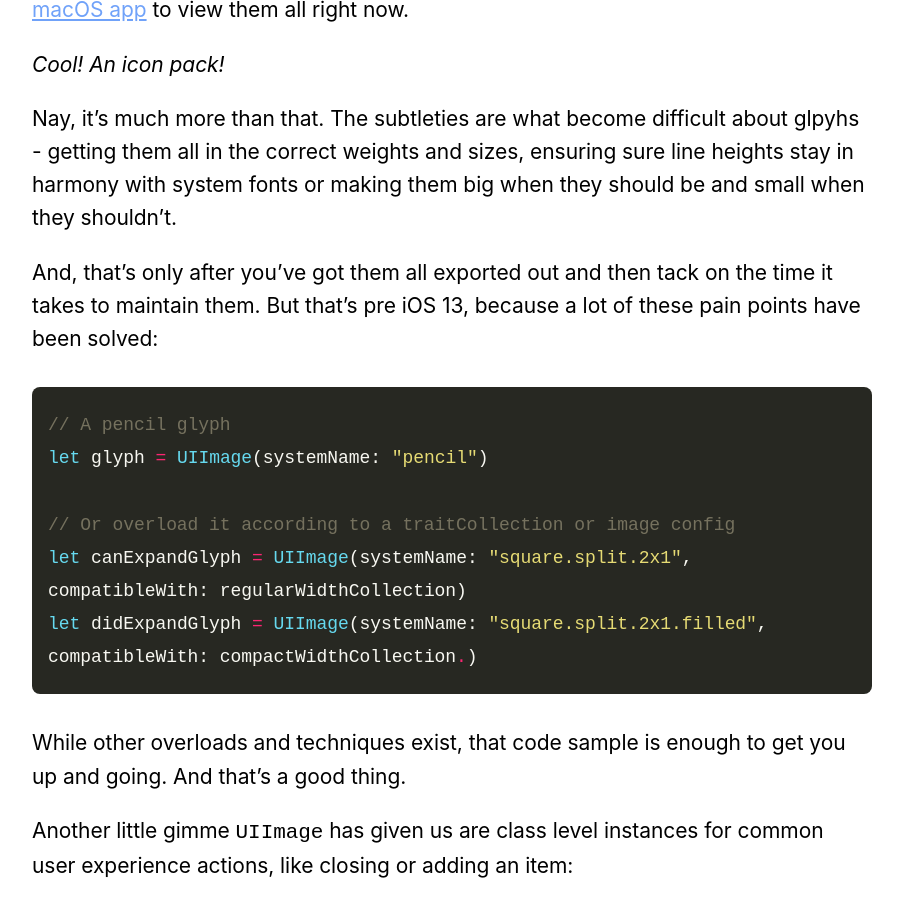
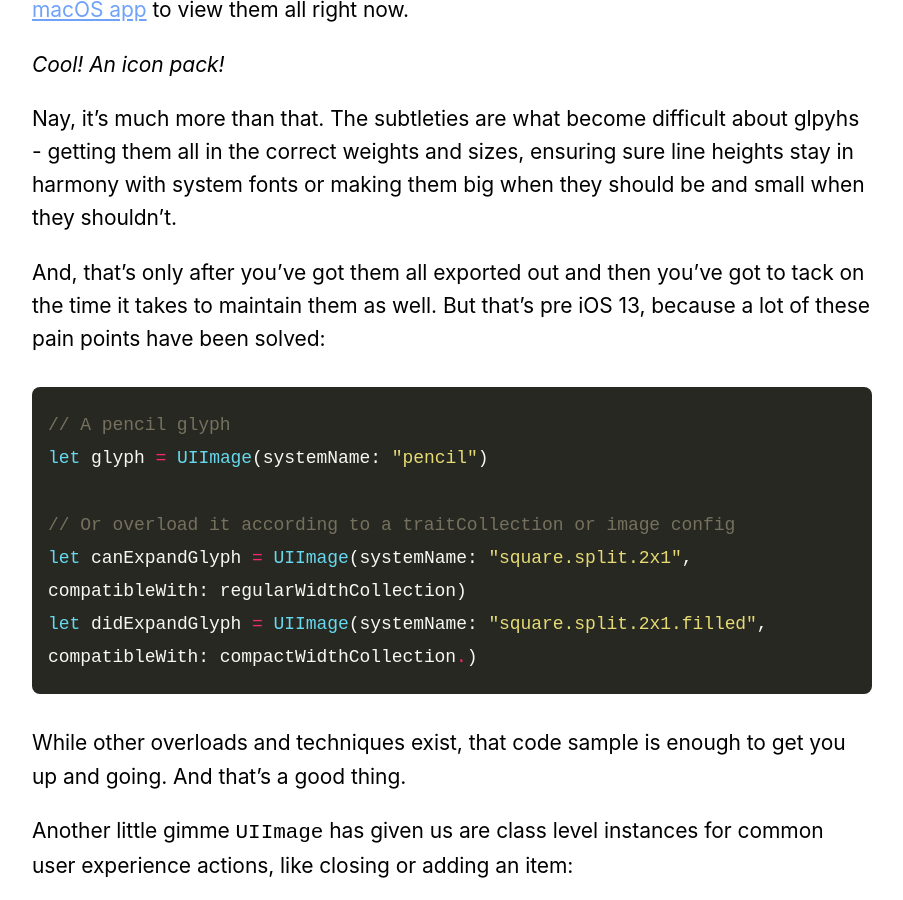
Before and after one commit to hassaan4584/Swiftjective-C, a Jekyll site: the page built from _posts/2019-06-07-iOS-13-Notable-UIKit-Additions.md, in a window 1280 px wide and 900 px high, scrolled down 12196 px. Shown: the whole window, without its empty margins (188-1091 px from the left). Built offline with Jekyll 4.4.1, drawn with Linux system fonts in a browser that asks for light colours; comment, search, counter and statistics services are not loaded; some of the changed lines change nothing that is shown; some of the changed text lies outside the part shown.

Commit message:
Copy edits

````diff
--- a/_posts/2019-06-07-iOS-13-Notable-UIKit-Additions.md
+++ b/_posts/2019-06-07-iOS-13-Notable-UIKit-Additions.md
@@ -4,7 +4,7 @@ tags: ["UIKit"]
 title: "iOS 13: Notable UIKit Additions"
 writtenBy: Jordan Morgan
 writtenByTwitter: "https://www.twitter.com/jordanmorgan10"
-description: "Though UIKit wasn't the star of the show, it's number of improvements certainly don't show it. Let's see what's new in iOS 13 for our favorite framework."
+description: "Though UIKit wasn't the star of the show, its number of improvements certainly don't show it. Let's see what's new in iOS 13 for our favorite framework."
 image: /assets/images/logo.png
 ---
 Phew.
@@ -246,7 +246,7 @@ _Cool! An icon pack!_
 
 Nay, it's much more than that. The subtleties are what become difficult about glpyhs - getting them all in the correct weights and sizes, ensuring sure line heights stay in harmony with system fonts or making them big when they should be and small when they shouldn't.
 
-And, that's only after you've got them all exported out and then tack on the time it takes to maintain them. But that's pre iOS 13, because a lot of these pain points have been solved:
+And, that's only after you've got them all exported out and then you've got to tack on the time it takes to maintain them as well. But that's pre iOS 13, because a lot of these pain points have been solved:
 
 ```swift
 // A pencil glyph
@@ -277,7 +277,7 @@ This is a small one, albeit one that we should have seen coming for the last yea
 
 The grouped table view hearkens back to the original grouped style, yet it adds a subtle corner radius to the beginning and end cells. The Research Kit team added this style as part of its version 2 release. It's a style that's easily achieved on your own, but why would you?
 
-Enter [.groupedInset](https://developer.apple.com/documentation/uikit/uitableview/style/insetgrouped){:target="_blank"}:
+Enter [.insetGrouped](https://developer.apple.com/documentation/uikit/uitableview/style/insetgrouped){:target="_blank"}:
 
 ```swift
 let tableView = UITableView(frame: .zero, style: .insetGrouped)
````
